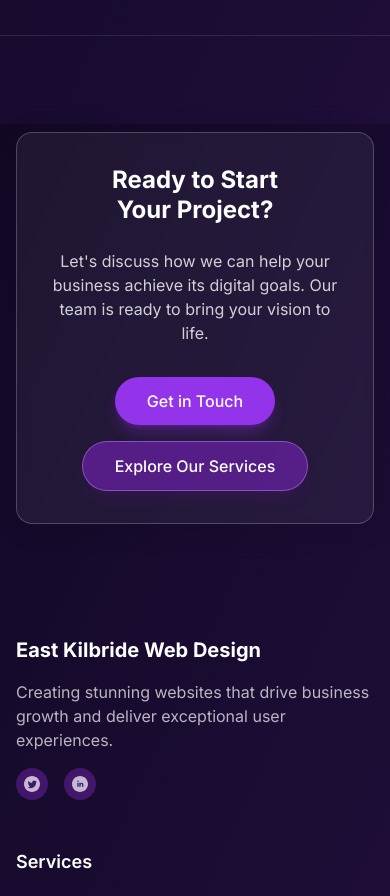
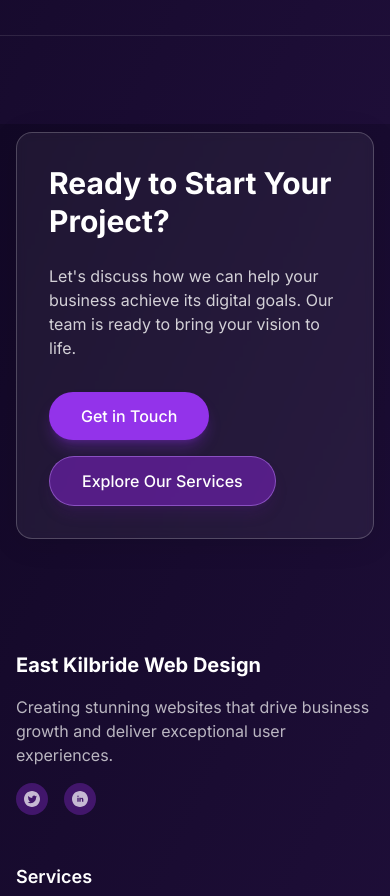
Before and after one commit to matthewmarleyuk/EK-Web-Design, a Next.js app: page /services in a window 390 px wide. Shown: the part 4940-5836 px from the top of the page. Built offline with nearby package versions, Linux system fonts and the light colour scheme.

Commit message:
Improve mobile CTA design with left-aligned text and buttons

```diff
--- a/src/app/about/page.tsx
+++ b/src/app/about/page.tsx
@@ -239,16 +239,15 @@ export default function About() {
       {/* CTA Section */}
       <section className="section" id="about-cta">
         <div className="container">
-          <div className="glass p-8 md:p-12 lg:p-16 rounded-2xl text-center">
-            <h2 className="text-2xl sm:text-3xl md:text-4xl font-bold mb-6 leading-tight">
-              <span className="md:hidden">Ready to Start<br />Your Project?</span>
-              <span className="hidden md:inline">Ready to Start Your Project?</span>
+          <div className="glass p-8 md:p-12 lg:p-16 rounded-2xl text-left">
+            <h2 className="text-3xl sm:text-4xl font-bold mb-6 leading-tight">
+              Ready to Start Your Project?
             </h2>
-            <p className="text-white/80 max-w-2xl mx-auto text-base sm:text-lg mb-8">
+            <p className="text-white/80 max-w-2xl text-base sm:text-lg mb-8">
               Let's discuss how we can help your business achieve its digital goals.
               Our team is ready to bring your vision to life.
             </p>
-            <div className="flex flex-wrap justify-center gap-4">
+            <div className="flex flex-row flex-wrap gap-4">
               <a href={getPath('/contact')} className="bg-purple-600 hover:bg-purple-700 transition-colors duration-300 inline-block font-medium px-8 py-3 rounded-full shadow-lg shadow-purple-600/30">
                 Get in Touch
               </a>
--- a/src/app/page.tsx
+++ b/src/app/page.tsx
@@ -432,12 +432,11 @@ export default function Home() {
       <section className="section" id="contact">
         <div className="container">
           <div className="glass p-8 md:p-12 lg:p-16 rounded-2xl bg-gradient-to-br from-purple-900/40 to-purple-600/20 border border-purple-500/30">
-            <div className="max-w-3xl mx-auto">
-              <h2 className="text-2xl sm:text-3xl md:text-4xl lg:text-5xl font-bold mb-6 bg-clip-text text-transparent bg-gradient-to-r from-white to-purple-200 leading-tight">
-                Ready to Transform<br />
-                Your Online Presence?
+            <div className="max-w-3xl text-left">
+              <h2 className="text-3xl sm:text-4xl md:text-5xl font-bold mb-6 bg-clip-text text-transparent bg-gradient-to-r from-white to-purple-200 leading-tight">
+                Ready to Transform Your Online Presence?
               </h2>
-              <p className="text-white/80 text-lg mb-10 max-w-2xl">
+              <p className="text-white/80 text-base sm:text-lg mb-10 max-w-2xl">
                 Let's discuss how we can help your business thrive in the digital world. Our solutions are designed to meet your unique needs and goals.
               </p>
 
@@ -491,7 +490,7 @@ export default function Home() {
                 </a>
               </div>
 
-              <div className="flex flex-wrap justify-center gap-6 mt-8">
+              <div className="flex flex-row flex-wrap gap-6 mt-8">
                 <a href="tel:07478707581" className="bg-white text-purple-600 font-medium px-10 py-4 rounded-full transition-all duration-300 hover:bg-gray-100 shadow-[0_0_15px_rgba(255,255,255,0.5)] hover:shadow-[0_0_20px_rgba(255,255,255,0.7)] hover:scale-105">
                   <span className="flex items-center">
                     <svg className="w-5 h-5 mr-2" fill="none" viewBox="0 0 24 24" stroke="currentColor">
--- a/src/app/services/page.tsx
+++ b/src/app/services/page.tsx
@@ -253,18 +253,17 @@ export default function Services() {
       <div className="section-divider" aria-hidden="true"></div>
 
       {/* Call to Action */}
-      <section className="section pb-24">
+      <section className="section" id="services-cta">
         <div className="container">
-          <div className="glass p-8 md:p-12 lg:p-16 rounded-2xl text-center">
-            <h2 className="text-2xl sm:text-3xl md:text-4xl font-bold mb-6 leading-tight">
-              <span className="md:hidden">Ready to Start<br />Your Project?</span>
-              <span className="hidden md:inline">Ready to Start Your Project?</span>
+          <div className="glass p-8 md:p-12 lg:p-16 rounded-2xl text-left">
+            <h2 className="text-3xl sm:text-4xl font-bold mb-6 leading-tight">
+              Ready to Start Your Project?
             </h2>
-            <p className="text-white/80 max-w-2xl mx-auto text-base sm:text-lg mb-8">
+            <p className="text-white/80 max-w-2xl text-base sm:text-lg mb-8">
               Let's discuss how we can help your business achieve its digital goals.
               Our team is ready to bring your vision to life.
             </p>
-            <div className="flex flex-wrap justify-center gap-4">
+            <div className="flex flex-row flex-wrap gap-4">
               <a href={getPath('/contact')} className="bg-purple-600 hover:bg-purple-700 transition-colors duration-300 inline-block font-medium px-8 py-3 rounded-full shadow-lg shadow-purple-600/30">
                 Get in Touch
               </a>
```
